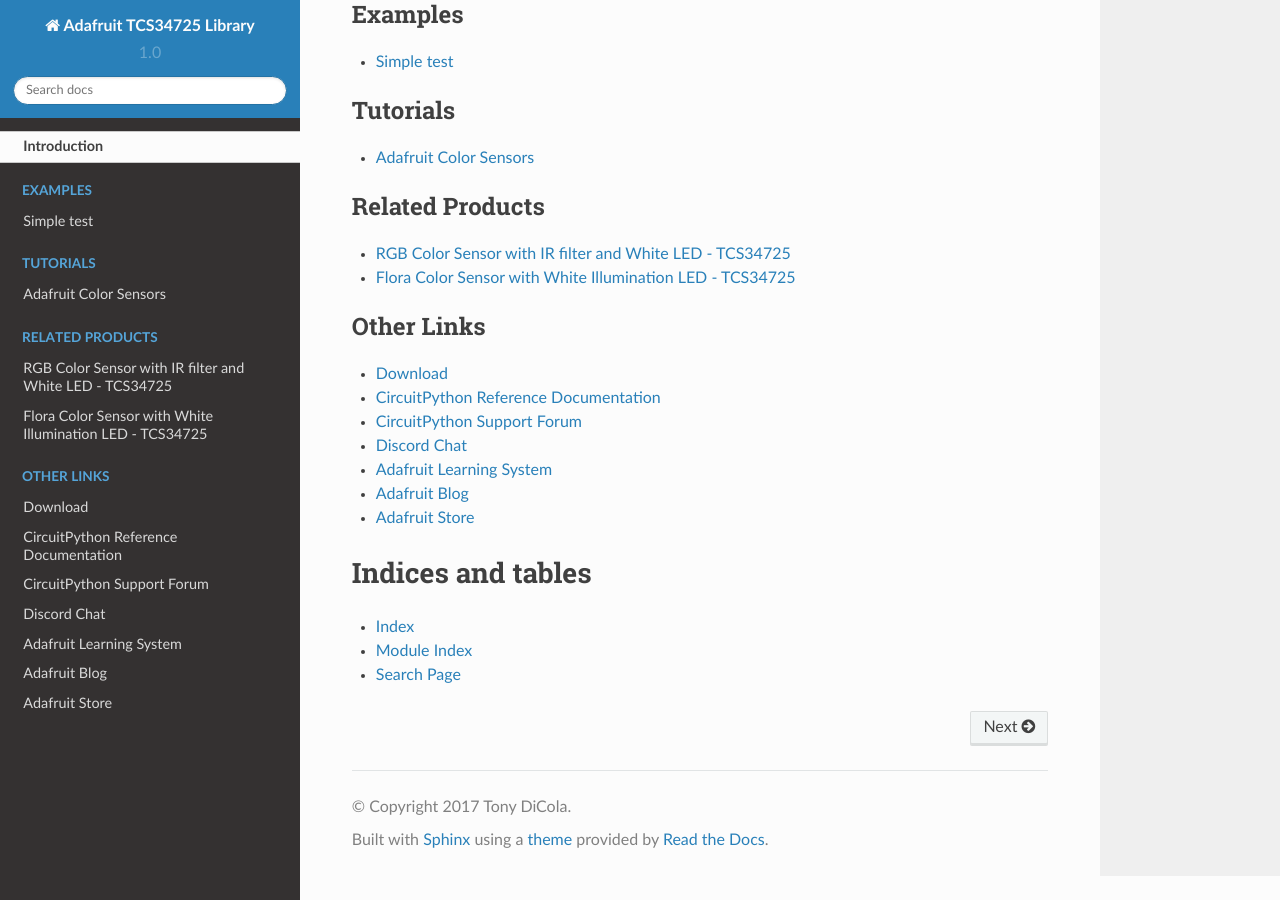
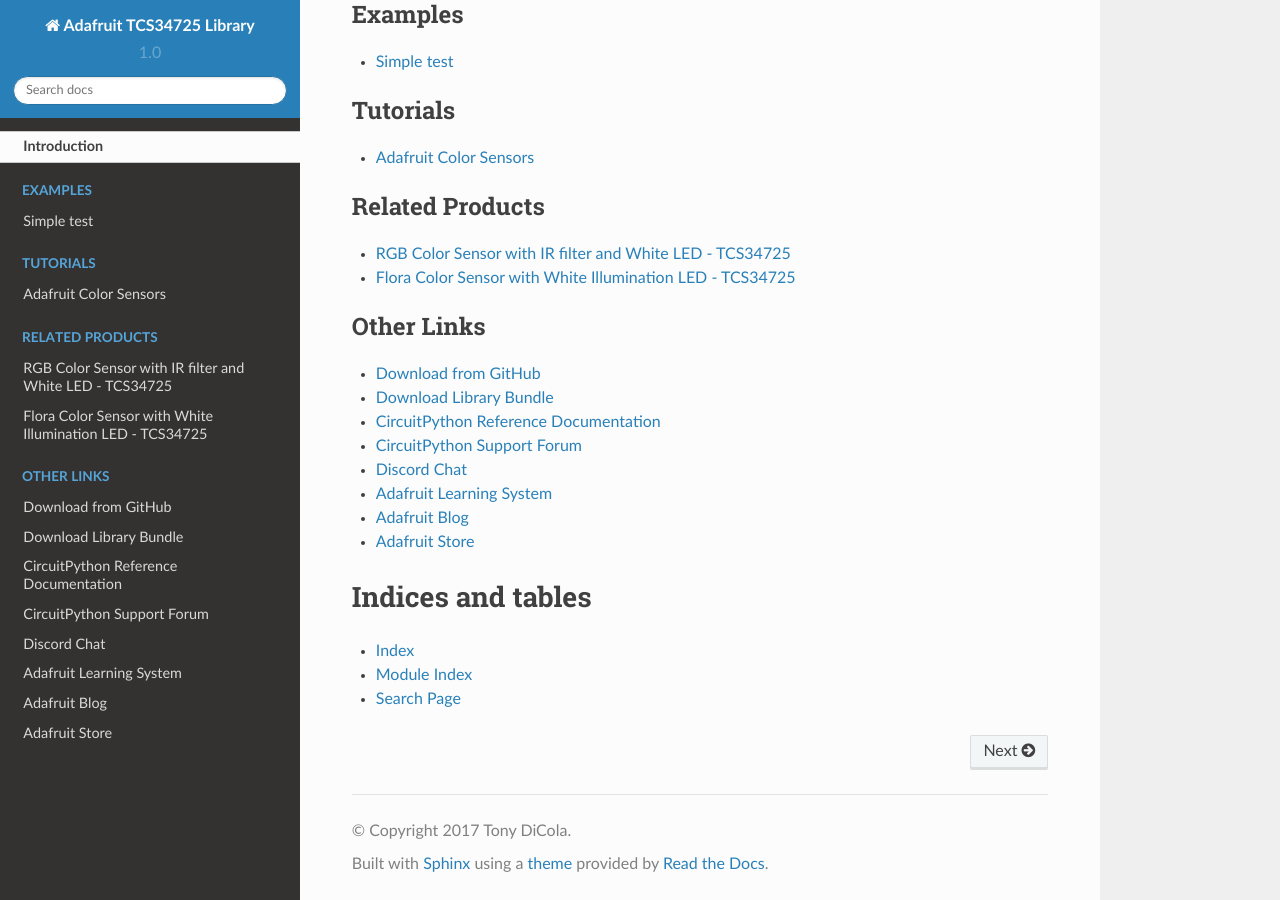
Before and after one commit to adafruit/Adafruit_CircuitPython_TCS34725, a Sphinx documentation site: the page built from docs/index.rst, in a window 1280 px wide and 900 px high, scrolled down 1443 px. Built offline with Sphinx 7.4.7 and the Read the Docs theme 2.0.0, drawn with Linux system fonts in a browser that asks for light colours.

Commit message:
Added cp.org link to index.rst

```diff
--- a/docs/index.rst
+++ b/docs/index.rst
@@ -35,7 +35,8 @@
 .. toctree::
     :caption: Other Links
 
-    Download <https://github.com/adafruit/Adafruit_CircuitPython_TCS34725/releases/latest>
+    Download from GitHub <https://github.com/adafruit/Adafruit_CircuitPython_TCS34725/releases/latest>
+    Download Library Bundle <https://circuitpython.org/libraries>
     CircuitPython Reference Documentation <https://docs.circuitpython.org>
     CircuitPython Support Forum <https://forums.adafruit.com/viewforum.php?f=60>
     Discord Chat <https://adafru.it/discord>
```
